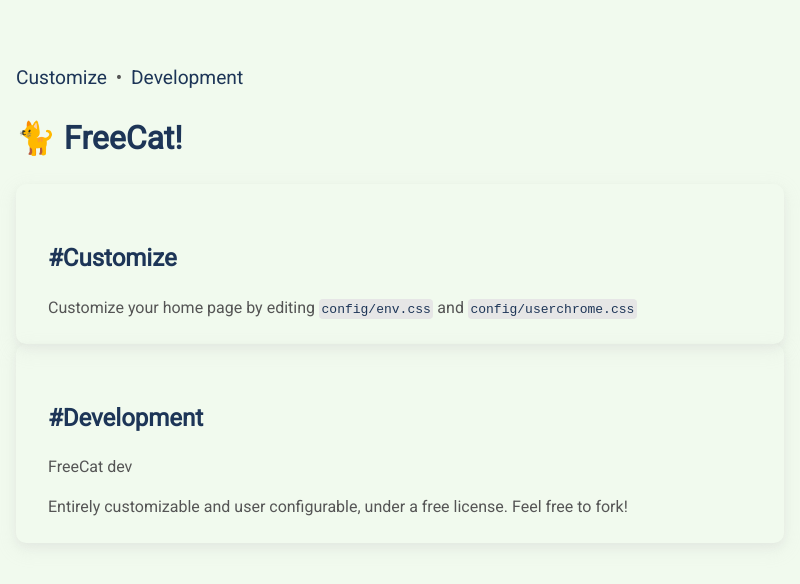
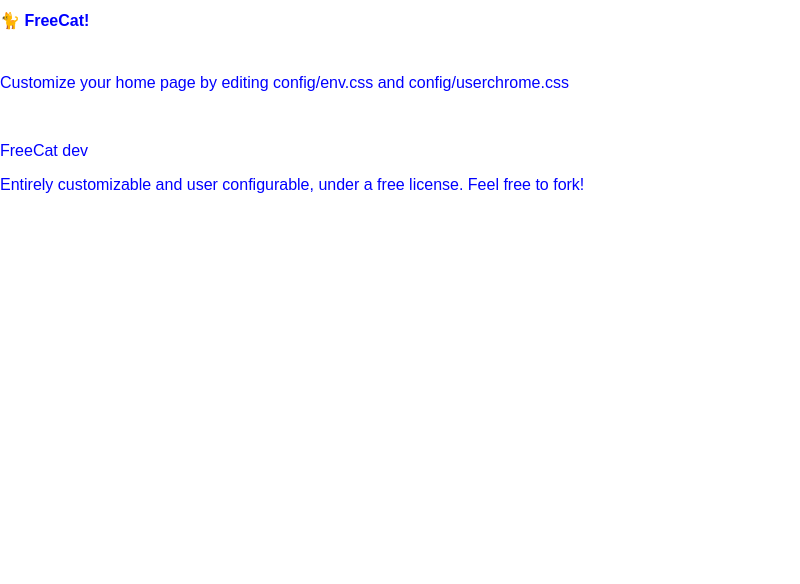
Before and after one commit to jdev082/freecat, an Electron app: page home.html in a window 800 px wide. Drawn offline with Linux system fonts and the light colour scheme.

Commit message:
Revert "Add part of the code to make homepage not show URL, merge URL bar auto-update into testing"

```diff
--- a/dream.css
+++ /dev/null
@@ -1,171 +0,0 @@
-@import url("https://fonts.googleapis.com/css2?family=Roboto&display=swap");
-
-:root {
-  --font: "Roboto", sans-serif;
-
-  --transition-duration: 0.2s;
-
-  --body-max-width: 50em;
-
-  --text-color: #555;
-  --bold-color: #1d3557;
-  --back-color: #f1faee;
-
-  --header-left-text: "#";
-
-  --link-color-1: #e63946;
-  --link-color-2: #f0e2d9;
-
-  --mark-color-1: #f4f452;
-  --mark-color-2: #f9f99f;
-
-  --code-color-1: #e6e6e6;
-  --code-color-2: #1d3557;
-
-  --button-border: lightgray;
-  --button-hover-radius: 10px;
-  --button-padding: 0.5em;
-
-  --navbar-font-size: 1.2em;
-  --navbar-sep: " \0000a0•\0000a0";
-
-  --shadow-1-a: 0.2;
-  --shadow-2-a: 0.19;
-  --section-radius: 10px;
-
-  --footer-padding: 2em;
-  --footer-align: center;
-
-  --radius: 4px;
-}
-
-body {
-  font-family: var(--font);
-  margin: 0 auto;
-  max-width: var(--body-max-width);
-  line-height: 1.5;
-  padding: 4em 1em;
-  color: var(--text-color);
-  background-color: var(--back-color);
-}
-
-h2 {
-  margin-top: 1em;
-  padding-top: 1em;
-}
-
-h2::before {
-  content: var(--header-left-text);
-}
-
-h1,
-h2,
-h3,
-h4,
-h5,
-h6,
-strong {
-  color: var(--bold-color);
-}
-
-a {
-  text-decoration: none;
-  color: var(--text-color);
-  border-bottom: 4px solid var(--link-color-1);
-  -webkit-transition-property: background-color;
-  -o-transition-property: background-color;
-  transition-property: background-color;
-  -webkit-transition-duration: var(--transition-duration);
-  -o-transition-duration: var(--transition-duration);
-  transition-duration: var(--transition-duration);
-}
-
-a:hover {
-  background-color: var(--link-color-2);
-}
-
-mark {
-  background-color: var(--back-color);
-  color: var(--text-color);
-  border-bottom: 4px solid var(--mark-color-1);
-  -webkit-transition-property: background-color;
-  -o-transition-property: background-color;
-  transition-property: background-color;
-  -webkit-transition-duration: var(--transition-duration);
-  -o-transition-duration: var(--transition-duration);
-  transition-duration: var(--transition-duration);
-}
-
-mark:hover {
-  background-color: var(--mark-color-2);
-}
-
-pre,
-code {
-  background-color: var(--code-color-1);
-  color: var(--code-color-2);
-  padding: 0.2em;
-  border-radius: var(--radius);
-  overflow: auto;
-  word-break: break-all;
-}
-
-button {
-  padding: var(--button-padding);
-  font-family: var(--font);
-  font-size: 1em;
-  color: var(--text-color);
-  background-color: var(--back-color);
-  border: 1px solid var(--button-border);
-  border-radius: var(--radius);
-  -webkit-transition-property: border-radius;
-  -o-transition-property: border-radius;
-  transition-property: border-radius;
-  -webkit-transition-duration: var(--transition-duration);
-  -o-transition-duration: var(--transition-duration);
-  transition-duration: var(--transition-duration);
-}
-
-button:hover {
-  border-radius: var(--button-hover-radius);
-  cursor: pointer;
-}
-
-nav ul {
-  margin: 0;
-  padding: 0;
-}
-
-nav ul li {
-  list-style-type: none;
-  display: inline;
-}
-
-nav ul li a {
-  color: var(--bold-color);
-  font-size: var(--navbar-font-size);
-  border: none;
-}
-
-nav ul li a:hover {
-  background-color: rgba(0, 0, 0, 0);
-}
-
-nav ul li:not(:last-child)::after {
-  content: var(--navbar-sep);
-  font-size: var(--navbar-font-size);
-}
-
-section {
-  padding: 0.5em 2em;
-  border-radius: var(--section-radius);
-  -webkit-box-shadow: 0 4px 8px 0 rgba(200, 200, 200, var(--shadow-1-a)),
-    0 6px 20px 0 rgba(200, 200, 200, var(--shadow-2-a));
-  box-shadow: 0 4px 8px 0 rgba(200, 200, 200, var(--shadow-1-a)),
-    0 6px 20px 0 rgba(200, 200, 200, var(--shadow-2-a));
-}
-
-footer {
-  text-align: var(--footer-align);
-  padding-top: var(--footer-padding);
-}
--- a/home.html
+++ b/home.html
@@ -2,35 +2,20 @@
 <html>
   <head>
     <script src="js/searchbox.js"></script>
-    <!--<link rel="stylesheet" href="config/userchrome.css" /> -->
-    <link rel="stylesheet" href="dream.css" />
+    <link rel="stylesheet" href="config/userchrome.css" />
   </head>
   <body>
-    <nav>
-      <ul>
-        <li>
-          <a href="#customize">Customize</a>
-        </li>
-        <li>
-          <a href="#development">Development</a>
-        </li>
-      </ul>
-    </nav>
     <h1>🐈 FreeCat!</h1>
-    <section>
-      <h2 id="customize">Customize</h2>
+    <br />
     <p>
-        Customize your home page by editing <code>config/env.css</code> and
-        <code>config/userchrome.css</code>
+      Customize your home page by editing config/env.css and
+      config/userchrome.css
     </p>
-    </section>
-    <section>
-      <h2 id="development">Development</h2>
+    <br />
     <p>FreeCat dev</p>
     <p>
       Entirely customizable and user configurable, under a free license. Feel
       free to fork!
     </p>
-    </section>
   </body>
 </html>
--- a/js/searchbox.js
+++ b/js/searchbox.js
@@ -1,9 +1,9 @@
 /* exported redirect */
 function redirect() {
-  const wsite = document.getElementById("searchbox").value;
-  window.location.href = wsite;
+  const wsite = document.getElementById("searchbox").value
+  window.location.href = wsite
 }
 
 function gotoWebLoader() {
-  window.location.href = "webload.html";
+  window.location.href = "webload.html"
 }
--- a/package.json
+++ b/package.json
@@ -9,8 +9,7 @@
     "make": "electron-forge make",
     "check": "prettier --check .",
     "format": "prettier --write .",
-    "eslint": "eslint .",
-    "update-deps": "curl https://cdn.jsdelivr.net/gh/MystPi/dreamcss/src/dream.css --output dream.css"
+    "eslint": "eslint ."
   },
   "repository": "https://github.com/electron/electron-quick-start",
   "keywords": [
```
Also changed, not shown: js/dynamic.js (+2 -11 lines), main/main.js (+15 -22 lines), main/preload.js (+5 -7 lines), .prettierrc.json, README.md, 1 other file. Lines whose indentation alone changed are shown as unchanged.
